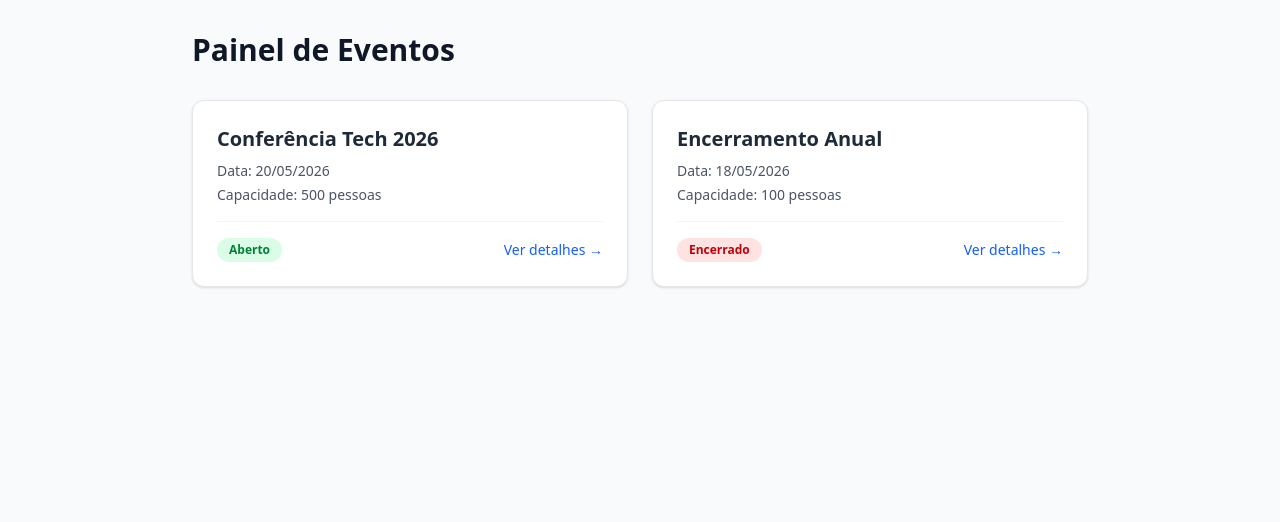
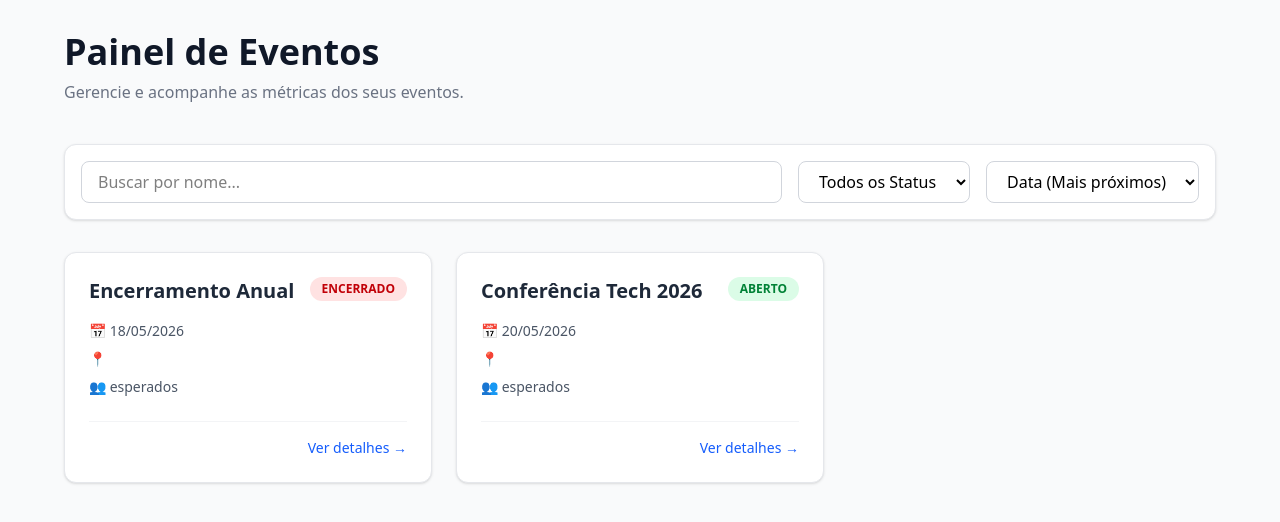
Before and after one commit to marcosads2025/teste-tecnico-front-end, a Next.js app: page / in a window 1280 px wide. Shown: the top 522 px of the page. Built offline with nearby package versions, Linux system fonts and the light colour scheme; data requests are answered from the project's data file.

Commit message:
corrigindo o e melhorando o arquivo page.tsx listagem de eventos com busca, filtros, ordenacao e empty states"

```diff
--- a/app/page.tsx
+++ b/app/page.tsx
@@ -10,70 +10,117 @@ export default function Home() {
     const [loading, setLoading] = useState(true);
     const [error, setError] = useState<string | null>(null);
 
+    // Estados dos Filtros
+    const [search, setSearch] = useState("");
+    const [statusFilter, setStatusFilter] = useState<string>("all");
+    const [sortOrder, setSortOrder] = useState<"asc" | "desc">("asc");
+
     useEffect(() => {
         async function loadEvents() {
             try {
                 const data = await getEvents();
                 setEvents(data);
             } catch (err) {
-                console.error(err);
-                setError("Não foi possível carregar os eventos. Verifique se a API está rodando.");
+                setError("Erro ao carregar a lista de eventos. Verifique sua conexão.");
             } finally {
                 setLoading(false);
             }
         }
-
         loadEvents();
     }, []);
 
-    if (loading) {
-        return (
-            <main className="min-h-screen flex items-center justify-center bg-gray-50">
-                <p className="text-gray-500 animate-pulse text-lg">Carregando eventos...</p>
-            </main>
-        );
-    }
+    // Lógica combinada de Busca, Filtro e Ordenação
+    const filteredEvents = events
+        .filter((event) => event.name.toLowerCase().includes(search.toLowerCase()))
+        .filter((event) => (statusFilter === "all" ? true : event.status === statusFilter))
+        .sort((a, b) => {
+            const dateA = new Date(a.date).getTime();
+            const dateB = new Date(b.date).getTime();
+            return sortOrder === "asc" ? dateA - dateB : dateB - dateA;
+        });
 
-    if (error) {
-        return (
-            <main className="min-h-screen flex items-center justify-center bg-gray-50">
-                <p className="text-red-600 bg-red-50 p-4 rounded-md border border-red-200">{error}</p>
-            </main>
-        );
-    }
+    // Tradução visual de status
+    const getStatusBadge = (status: string) => {
+        switch (status) {
+            case 'open': return <span className="bg-green-100 text-green-700 px-3 py-1 rounded-full text-xs font-bold">ABERTO</span>;
+            case 'closed': return <span className="bg-red-100 text-red-700 px-3 py-1 rounded-full text-xs font-bold">ENCERRADO</span>;
+            case 'cancelled': return <span className="bg-gray-200 text-gray-700 px-3 py-1 rounded-full text-xs font-bold">CANCELADO</span>;
+            default: return null;
+        }
+    };
+
+    if (loading) return <main className="min-h-screen flex justify-center items-center"><p className="animate-pulse text-lg text-gray-500">Buscando eventos...</p></main>;
+    if (error) return <main className="min-h-screen flex justify-center items-center"><p className="text-red-600 bg-red-50 p-4 rounded-lg">{error}</p></main>;
 
     return (
         <main className="min-h-screen bg-gray-50 p-8 font-sans">
-            <div className="max-w-4xl mx-auto">
-                <h1 className="text-3xl font-bold text-gray-900 mb-8">Painel de Eventos</h1>
+            <div className="max-w-6xl mx-auto">
 
-                {events.length === 0 ? (
-                    <p className="text-gray-500 text-center py-12">Nenhum evento encontrado no momento.</p>
+                <header className="mb-10">
+                    <h1 className="text-4xl font-bold text-gray-900 mb-2">Painel de Eventos</h1>
+                    <p className="text-gray-500">Gerencie e acompanhe as métricas dos seus eventos.</p>
+                </header>
+
+                {/* BARRA DE FILTROS */}
+                <div className="bg-white p-4 rounded-xl shadow-sm border border-gray-200 flex flex-col md:flex-row gap-4 mb-8">
+                    <input
+                        type="text"
+                        placeholder="Buscar por nome..."
+                        value={search}
+                        onChange={(e) => setSearch(e.target.value)}
+                        className="flex-1 border border-gray-300 rounded-lg px-4 py-2 focus:outline-none focus:ring-2 focus:ring-blue-500"
+                    />
+                    <select
+                        value={statusFilter}
+                        onChange={(e) => setStatusFilter(e.target.value)}
+                        className="border border-gray-300 rounded-lg px-4 py-2 focus:outline-none focus:ring-2 focus:ring-blue-500"
+                    >
+                        <option value="all">Todos os Status</option>
+                        <option value="open">Abertos</option>
+                        <option value="closed">Encerrados</option>
+                        <option value="cancelled">Cancelados</option>
+                    </select>
+                    <select
+                        value={sortOrder}
+                        onChange={(e) => setSortOrder(e.target.value as "asc" | "desc")}
+                        className="border border-gray-300 rounded-lg px-4 py-2 focus:outline-none focus:ring-2 focus:ring-blue-500"
+                    >
+                        <option value="asc">Data (Mais próximos)</option>
+                        <option value="desc">Data (Mais distantes)</option>
+                    </select>
+                </div>
+
+                {/* LISTAGEM DE EVENTOS */}
+                {filteredEvents.length === 0 ? (
+                    <div className="text-center py-20 bg-white rounded-xl border border-gray-200 border-dashed">
+                        <p className="text-gray-500 text-lg">Nenhum evento encontrado com estes filtros.</p>
+                        <button onClick={() => { setSearch(""); setStatusFilter("all"); }} className="mt-4 text-blue-600 hover:underline">
+                            Limpar filtros
+                        </button>
+                    </div>
                 ) : (
-                    <div className="grid grid-cols-1 md:grid-cols-2 gap-6">
-                        {events.map((event) => (
-                            <div key={event.id} className="bg-white p-6 rounded-xl shadow-sm border border-gray-200 hover:shadow-md transition-shadow">
-                                <h2 className="text-xl font-semibold text-gray-800 mb-2">{event.name}</h2>
-                                <div className="flex flex-col gap-1 text-sm text-gray-600 mb-4">
-                                    <p>Data: {new Date(event.date).toLocaleDateString('pt-BR')}</p>
-                                    <p>Capacidade: {event.expectedParticipants} pessoas</p>
+                    <div className="grid grid-cols-1 md:grid-cols-2 lg:grid-cols-3 gap-6">
+                        {filteredEvents.map((event) => (
+                            <Link key={event.id} href={`/evento/${event.id}`} className="block group">
+                                <div className="bg-white border border-gray-200 rounded-xl p-6 shadow-sm hover:shadow-md hover:border-blue-300 transition-all cursor-pointer h-full flex flex-col">
+                                    <div className="flex justify-between items-start mb-4">
+                                        <h2 className="text-xl font-bold text-gray-800 group-hover:text-blue-600 transition-colors">{event.name}</h2>
+                                        {getStatusBadge(event.status)}
+                                    </div>
+                                    <div className="text-gray-600 text-sm space-y-2 mb-6 flex-1">
+                                        <p>📅 {new Date(event.date).toLocaleDateString('pt-BR')}</p>
+                                        <p>📍 {event.location}</p>
+                                        <p>👥 {event.expected_count} esperados</p>
+                                    </div>
+                                    <div className="pt-4 border-t border-gray-100 flex justify-end">
+                                        <span className="text-blue-600 text-sm font-medium">Ver detalhes &rarr;</span>
+                                    </div>
                                 </div>
-
-                                <div className="flex items-center justify-between mt-4 pt-4 border-t border-gray-100">
-                  <span className={`px-3 py-1 text-xs font-semibold rounded-full ${
-                      event.status === 'open' ? 'bg-green-100 text-green-700' : 'bg-red-100 text-red-700'
-                  }`}>
-                    {event.status === 'open' ? 'Aberto' : 'Encerrado'}
-                  </span>
-
-                                    <Link href={`/evento/${event.id}`} className="text-blue-600 font-medium text-sm hover:text-blue-800 hover:underline">
-                                        Ver detalhes &rarr;
-                                    </Link>
-                                </div>
-                            </div>
+                            </Link>
                         ))}
                     </div>
                 )}
+
             </div>
         </main>
     );
```
